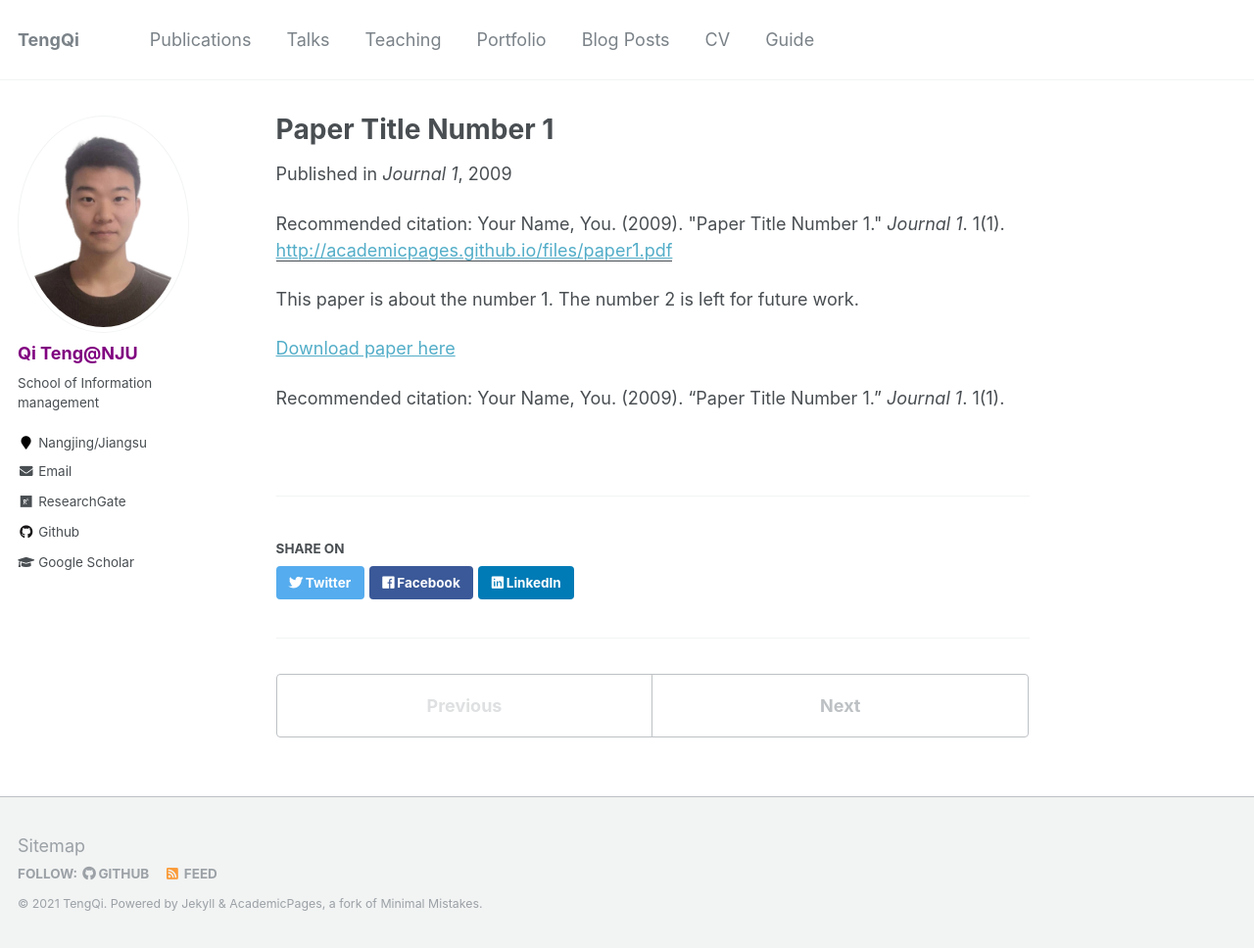
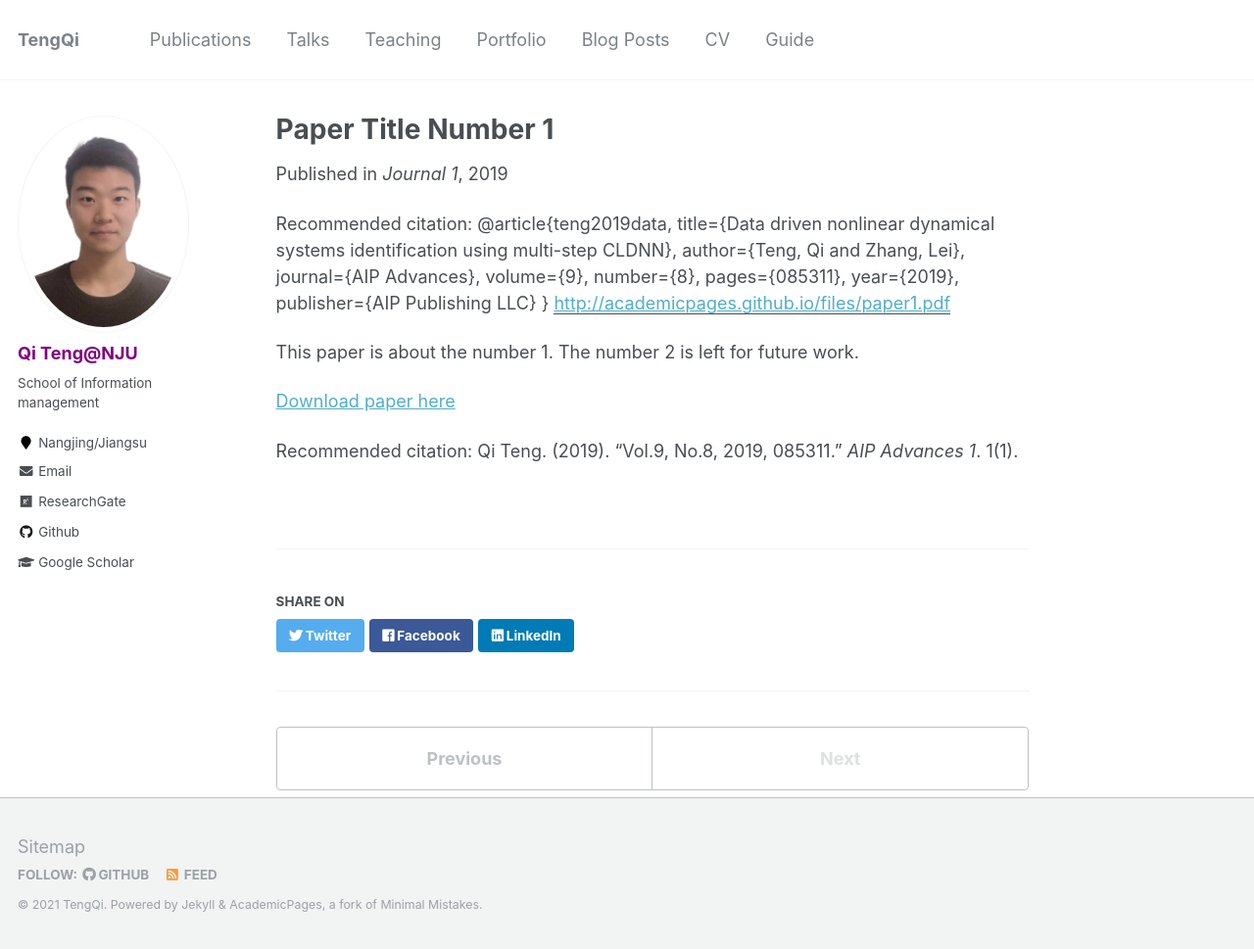
Before and after one commit to tengqi159/tengqi.github.io, a Jekyll site: the page built from _publications/2009-10-01-paper-title-number-1.md, in a window 1280 px wide and 969 px high. Shown: the whole window at 98% size. Built offline with Jekyll 4.4.1, drawn with Linux system fonts in a browser that asks for light colours.

Commit message:
Update 2009-10-01-paper-title-number-1.md

```diff
--- a/_publications/2009-10-01-paper-title-number-1.md
+++ b/_publications/2009-10-01-paper-title-number-1.md
@@ -3,13 +3,22 @@ title: "Paper Title Number 1"
 collection: publications
 permalink: /publication/2009-10-01-paper-title-number-1
 excerpt: 'This paper is about the number 1. The number 2 is left for future work.'
-date: 2009-10-01
+date: 2019-10-01
 venue: 'Journal 1'
 paperurl: 'http://academicpages.github.io/files/paper1.pdf'
-citation: 'Your Name, You. (2009). &quot;Paper Title Number 1.&quot; <i>Journal 1</i>. 1(1).'
+citation: '@article{teng2019data,
+  title={Data driven nonlinear dynamical systems identification using multi-step CLDNN},
+  author={Teng, Qi and Zhang, Lei},
+  journal={AIP Advances},
+  volume={9},
+  number={8},
+  pages={085311},
+  year={2019},
+  publisher={AIP Publishing LLC}
+}'
 ---
 This paper is about the number 1. The number 2 is left for future work.
 
 [Download paper here](http://academicpages.github.io/files/paper1.pdf)
 
-Recommended citation: Your Name, You. (2009). "Paper Title Number 1." <i>Journal 1</i>. 1(1).
+Recommended citation: Qi Teng. (2019). "Vol.9, No.8, 2019, 085311." <i>AIP Advances 1</i>. 1(1).
```
